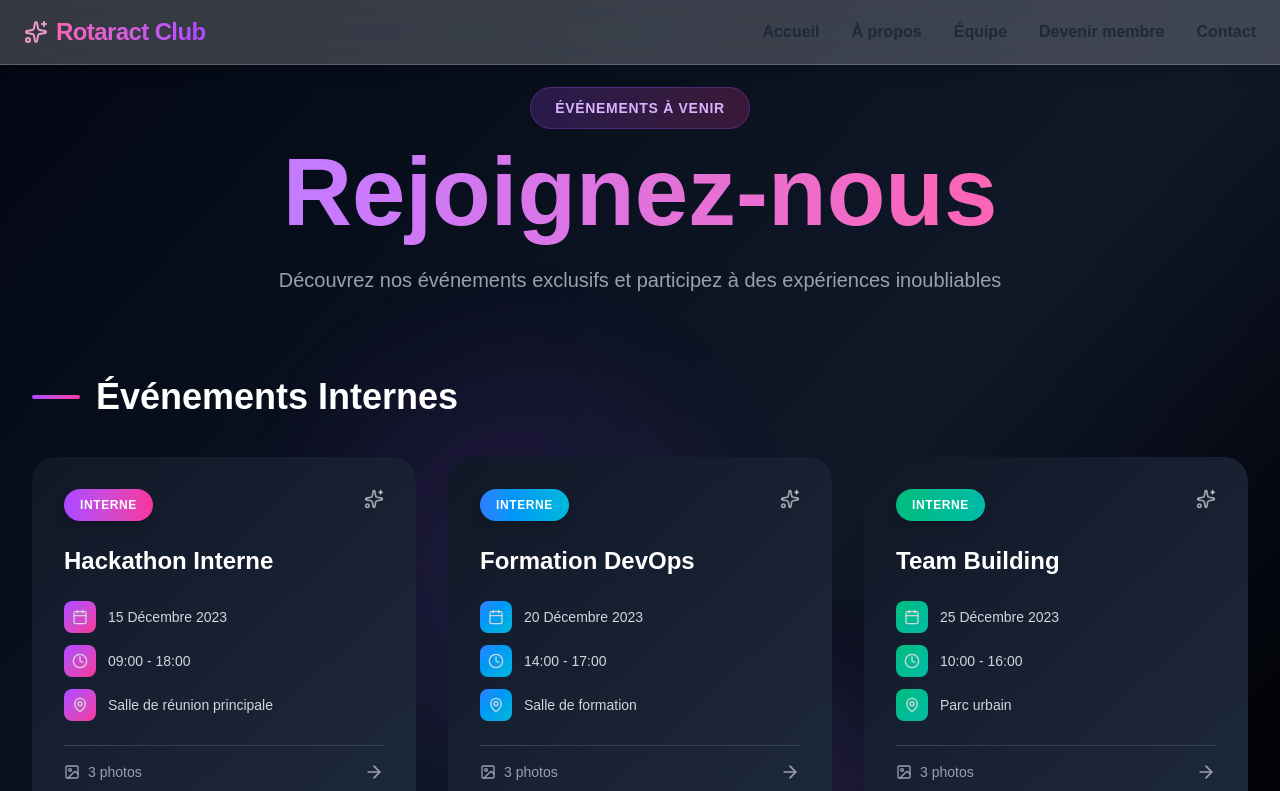
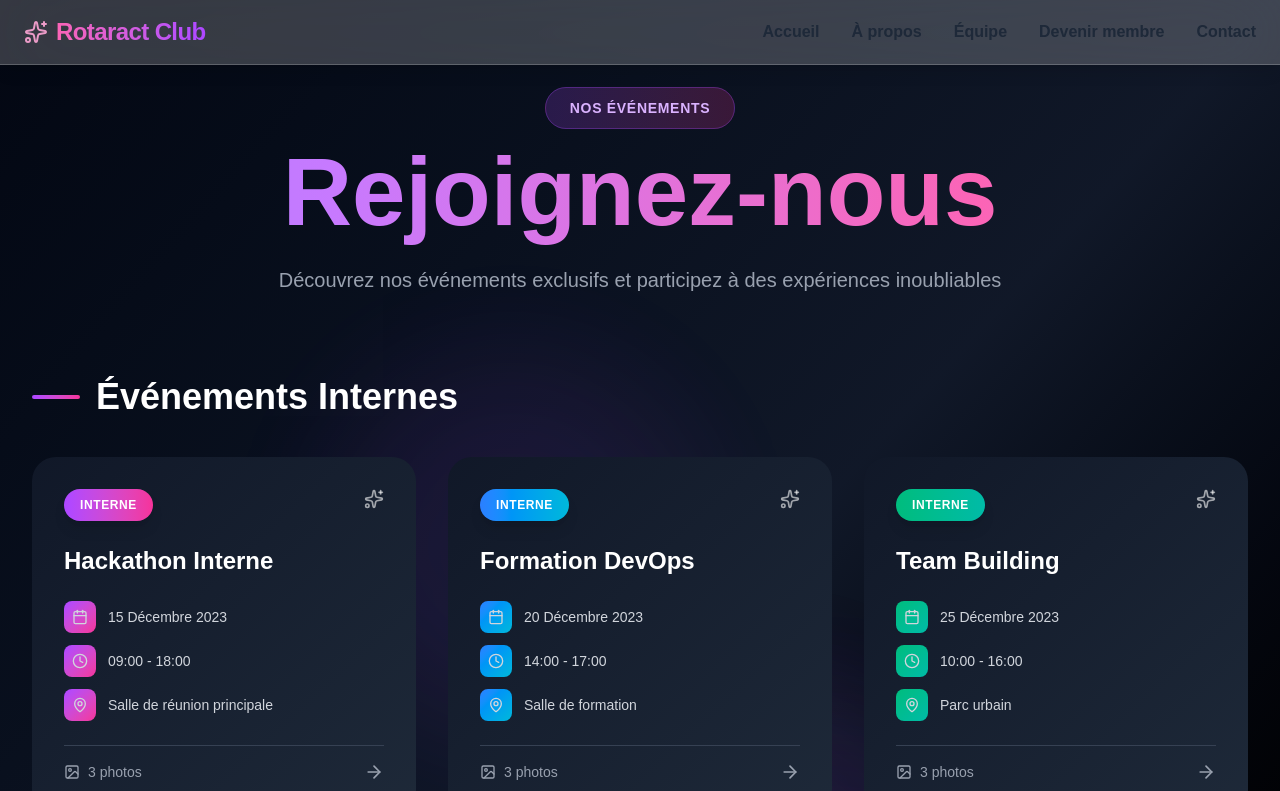
Before and after one commit to Ilyasselkh/Rotaract-website-V2, a Next.js app: page /decouvrir in a window 1280 px wide. Shown: the top 791 px of the page. Built offline with nearby package versions, Linux system fonts and the light colour scheme.

Commit message:
Modification du titre de decouvrir

```diff
--- a/src/app/decouvrir/page.js
+++ b/src/app/decouvrir/page.js
@@ -171,7 +171,7 @@ export default function EventsPage() {
           <div className="text-center mb-20">
             <div className="inline-block mb-6">
               <span className="px-6 py-3 bg-gradient-to-r from-purple-500/20 to-pink-500/20 backdrop-blur-sm border border-purple-500/30 rounded-full text-purple-300 text-sm font-semibold tracking-wider uppercase">
-                Événements à venir
+                Nos Événements
               </span>
             </div>
             <h1 className="text-6xl md:text-7xl lg:text-8xl font-black mb-6">
```
